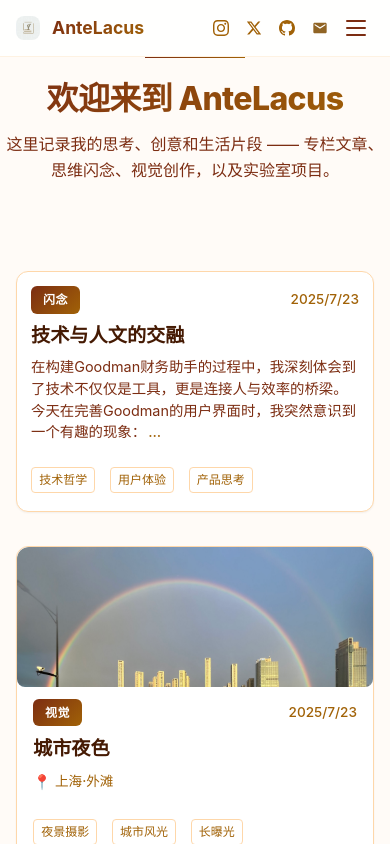
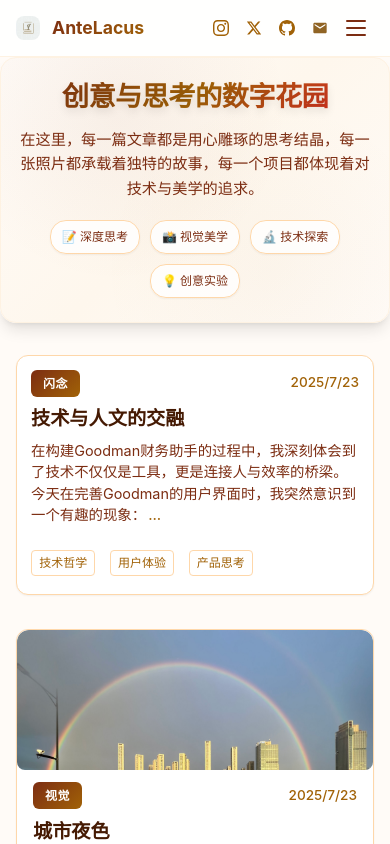
Before and after one commit to antelacus/project-antelacus, a Next.js app: page / in a window 390 px wide. Shown: the top 844 px of the page. Built offline with nearby package versions, Linux system fonts and the light colour scheme.

Commit message:
feat: optimize PhotoSwipe integration and UI improvements
- Customize PhotoSwipe behavior (single-click for controls, double-click for zoom)
- Simplify photo metadata display
- Enhance gallery grid and homepage hero section
- Restructure README with clearer format
- Update dependencies

```diff
--- a/package.json
+++ b/package.json
@@ -11,6 +11,7 @@
   },
   "dependencies": {
     "gray-matter": "^4.0.3",
+    "image-size": "^2.0.2",
     "next": "15.4.2",
     "next-mdx-remote": "^5.0.0",
     "next-tweet": "^0.8.1",
--- a/src/app/gallery/[slug]/page.tsx
+++ b/src/app/gallery/[slug]/page.tsx
@@ -77,7 +77,7 @@ export default async function GalleryPage({ params }: { params: Promise<{ slug:
       </div>
 
       <div className="gallery-photos">
-        <PhotoViewer photos={photo.photos} />
+        <PhotoViewer photos={photo.photos} location={photo.location} date={photo.date} />
       </div>
 
       {photo.content && (
--- a/src/app/globals.css
+++ b/src/app/globals.css
@@ -981,10 +981,7 @@ a:focus {
   transition: all 0.3s cubic-bezier(0.4, 0, 0.2, 1);
 }
 
-/* 保留旧的masonry-item类以防向后兼容问题 */
-.masonry-item {
-  transition: all 0.3s ease;
-}
+/* 已移除重复的masonry-item类定义 */
 
 /* === 响应式设计 === */
 @media (max-width: 768px) {
@@ -1109,53 +1106,161 @@ p {
   line-height: 1.7;
 }
 
-/* === 主页样式 === */
+/* === 主页样式（全面升级） === */
 .homepage {
   position: relative;
 }
 
 .homepage-hero {
-  margin-bottom: 3rem;
-  padding: 2rem 0;
+  margin-bottom: 2.5rem;
+  padding: 2.5rem 0;
   text-align: center;
   position: relative;
+  background: linear-gradient(
+    135deg,
+    var(--color-bg) 0%,
+    var(--color-bg-secondary) 50%,
+    var(--color-bg) 100%
+  );
+  border-radius: var(--radius-xl);
+  border: 1px solid var(--color-border-subtle);
+  box-shadow: var(--shadow-lg);
+  overflow: hidden;
 }
 
 .homepage-hero::before {
   content: '';
   position: absolute;
   top: 0;
-  left: 50%;
-  transform: translateX(-50%);
-  width: 100px;
-  height: 1px;
-  background: var(--gradient-primary);
-  margin-bottom: 2rem;
+  left: 0;
+  right: 0;
+  bottom: 0;
+  background: radial-gradient(
+    circle at 30% 20%,
+    rgba(124, 45, 18, 0.05) 0%,
+    transparent 50%
+  ),
+  radial-gradient(
+    circle at 70% 80%,
+    rgba(161, 98, 7, 0.03) 0%,
+    transparent 50%
+  );
+  pointer-events: none;
 }
 
 .hero-content {
-  max-width: 600px;
+  max-width: 650px;
   margin: 0 auto;
+  position: relative;
+  z-index: 2;
+  animation: heroFadeIn 1s ease-out;
+}
+
+@keyframes heroFadeIn {
+  from {
+    opacity: 0;
+    transform: translateY(30px);
+  }
+  to {
+    opacity: 1;
+    transform: translateY(0);
+  }
 }
 
 .hero-title {
-  font-size: 2.5rem;
+  font-size: 2.4rem;
   font-weight: 800;
   margin-bottom: 1rem;
-  background: var(--gradient-primary);
+  background: linear-gradient(
+    135deg,
+    var(--color-primary) 0%,
+    var(--color-secondary) 50%,
+    var(--color-accent) 100%
+  );
   background-clip: text;
   -webkit-background-clip: text;
   -webkit-text-fill-color: transparent;
   letter-spacing: -0.02em;
   line-height: 1.1;
+  text-shadow: 0 4px 8px rgba(0, 0, 0, 0.1);
+  animation: titleSlideIn 1.2s ease-out 0.3s both;
+}
+
+@keyframes titleSlideIn {
+  from {
+    opacity: 0;
+    transform: translateY(20px) scale(0.95);
+  }
+  to {
+    opacity: 1;
+    transform: translateY(0) scale(1);
+  }
 }
 
 .hero-description {
-  font-size: 1.1rem;
+  font-size: 1.05rem;
   color: var(--color-text-secondary);
   line-height: 1.6;
-  margin-bottom: 2rem;
+  margin-bottom: 1.8rem;
   font-weight: 400;
+  max-width: 550px;
+  margin-left: auto;
+  margin-right: auto;
+  animation: descriptionFadeIn 1.4s ease-out 0.6s both;
+}
+
+@keyframes descriptionFadeIn {
+  from {
+    opacity: 0;
+    transform: translateY(15px);
+  }
+  to {
+    opacity: 1;
+    transform: translateY(0);
+  }
+}
+
+.hero-highlights {
+  display: flex;
+  justify-content: center;
+  gap: 1.2rem;
+  flex-wrap: wrap;
+  animation: highlightsFadeIn 1.6s ease-out 0.9s both;
+}
+
+@keyframes highlightsFadeIn {
+  from {
+    opacity: 0;
+    transform: translateY(10px);
+  }
+  to {
+    opacity: 1;
+    transform: translateY(0);
+  }
+}
+
+.highlight-item {
+  display: inline-flex;
+  align-items: center;
+  gap: 0.4rem;
+  padding: 0.6rem 1rem;
+  background: rgba(255, 255, 255, 0.8);
+  border: 1px solid var(--color-border);
+  border-radius: var(--radius-xl);
+  font-size: 0.85rem;
+  font-weight: 500;
+  color: var(--color-text-secondary);
+  backdrop-filter: blur(8px);
+  box-shadow: var(--shadow-sm);
+  transition: all 0.3s cubic-bezier(0.4, 0, 0.2, 1);
+  cursor: default;
+}
+
+.highlight-item:hover {
+  transform: translateY(-2px) scale(1.05);
+  box-shadow: var(--shadow-md);
+  background: rgba(255, 255, 255, 0.95);
+  border-color: var(--color-primary-light);
 }
 
 .hero-stats {
@@ -1195,14 +1300,29 @@ p {
   padding: 0 1rem;
 }
 
-/* === 响应式主页设计 === */
-@media (max-width: 640px) {
+/* === 响应式主页设计（升级） === */
+@media (max-width: 768px) {
+  .homepage-hero {
+    margin-bottom: 2rem;
+    padding: 2rem 1rem;
+  }
+
   .hero-title {
     font-size: 2rem;
   }
 
   .hero-description {
     font-size: 1rem;
+    margin-bottom: 1.5rem;
+  }
+
+  .hero-highlights {
+    gap: 0.8rem;
+  }
+
+  .highlight-item {
+    padding: 0.5rem 0.8rem;
+    font-size: 0.8rem;
   }
 
   .hero-stats {
@@ -1217,10 +1337,29 @@ p {
   .stat-label {
     font-size: 0.8rem;
   }
-
+}
+
+@media (max-width: 480px) {
   .homepage-hero {
-    margin-bottom: 2rem;
-    padding: 1.5rem 0;
+    padding: 1.5rem 1rem;
+  }
+
+  .hero-title {
+    font-size: 1.7rem;
+  }
+
+  .hero-description {
+    font-size: 0.95rem;
+    margin-bottom: 1.2rem;
+  }
+
+  .hero-highlights {
+    gap: 0.6rem;
+  }
+
+  .highlight-item {
+    padding: 0.4rem 0.7rem;
+    font-size: 0.75rem;
   }
 }
 
@@ -1348,53 +1487,65 @@ p {
   padding: 2rem 1rem;
 }
 
+/* === Gallery Header 美化 === */
 .gallery-header {
+  text-align: center;
   margin-bottom: 3rem;
+  padding: 2rem 0;
+  background: linear-gradient(
+    135deg,
+    var(--color-bg) 0%,
+    var(--color-bg-secondary) 100%
+  );
+  border-radius: var(--radius-xl);
+  box-shadow: var(--shadow-sm);
+  border: 1px solid var(--color-border-subtle);
 }
 
 .gallery-breadcrumb {
   display: flex;
   align-items: center;
+  justify-content: center;
   gap: 0.5rem;
   margin-bottom: 1.5rem;
   font-size: 0.9rem;
 }
 
 .breadcrumb-link {
-  color: var(--color-text-muted);
+  color: var(--color-primary);
   text-decoration: none;
-  transition: color 0.2s ease;
+  padding: 0.25rem 0.5rem;
+  border-radius: var(--radius-sm);
+  transition: all 0.2s ease;
 }
 
 .breadcrumb-link:hover {
-  color: var(--color-primary);
+  background: var(--color-primary-light);
+  color: var(--color-primary-hover);
 }
 
 .breadcrumb-separator {
   color: var(--color-text-muted);
+  font-weight: 300;
 }
 
 .breadcrumb-current {
-  color: var(--color-text);
+  color: var(--color-text-secondary);
   font-weight: 500;
-}
-
-.gallery-meta {
-  text-align: center;
 }
 
 .gallery-title {
   font-size: 2.5rem;
   font-weight: 700;
-  color: var(--color-text);
-  margin-bottom: 1rem;
-  line-height: 1.2;
+  color: var(--color-primary);
+  margin: 0 0 1rem 0;
+  text-shadow: 0 2px 4px rgba(0, 0, 0, 0.1);
 }
 
 .gallery-info {
   display: flex;
+  align-items: center;
   justify-content: center;
-  align-items: center;
   gap: 1.5rem;
   margin-bottom: 1rem;
   flex-wrap: wrap;
@@ -1405,15 +1556,20 @@ p {
 .gallery-count {
   display: flex;
   align-items: center;
-  gap: 0.25rem;
+  gap: 0.375rem;
   color: var(--color-text-muted);
-  font-size: 0.9rem;
+  font-size: 0.95rem;
   font-weight: 500;
+  padding: 0.5rem 0.75rem;
+  background: rgba(255, 255, 255, 0.6);
+  border-radius: var(--radius-lg);
+  border: 1px solid var(--color-border-subtle);
+  backdrop-filter: blur(4px);
 }
 
 .gallery-location .location-icon,
 .gallery-count .count-icon {
-  font-size: 1rem;
+  font-size: 1.1rem;
 }
 
 .gallery-caption {
@@ -1421,41 +1577,79 @@ p {
   color: var(--color-text-secondary);
   line-height: 1.6;
   max-width: 600px;
-  margin: 0 auto;
-}
-
-/* === Photo Grid 样式 === */
+  margin: 1.5rem auto 0;
+  padding: 1rem 1.5rem;
+  background: rgba(255, 255, 255, 0.4);
+  border-radius: var(--radius-lg);
+  border: 1px solid var(--color-border-subtle);
+}
+
+/* 响应式优化 */
+@media (max-width: 768px) {
+  .gallery-header {
+    margin-bottom: 2rem;
+    padding: 1.5rem 1rem;
+  }
+
+  .gallery-title {
+    font-size: 2rem;
+  }
+
+  .gallery-info {
+    flex-direction: column;
+    gap: 0.75rem;
+  }
+
+  .gallery-date,
+  .gallery-location,
+  .gallery-count {
+    font-size: 0.9rem;
+    padding: 0.4rem 0.6rem;
+  }
+
+  .gallery-caption {
+    font-size: 1rem;
+    padding: 0.75rem 1rem;
+    margin: 1rem auto 0;
+  }
+}
+
+/* === Photo Grid 样式（美化升级） === */
 .photo-grid {
   display: grid;
-  grid-template-columns: repeat(auto-fill, minmax(280px, 1fr));
-  gap: 1rem;
+  grid-template-columns: repeat(auto-fill, minmax(320px, 1fr));
+  gap: 1.5rem;
   margin-bottom: 3rem;
+  padding: 1rem 0;
 }
 
 .photo-grid-item {
   position: relative;
   aspect-ratio: 4/3;
-  border-radius: var(--radius-lg);
+  border-radius: var(--radius-xl);
   overflow: hidden;
   cursor: pointer;
-  transition: all 0.3s cubic-bezier(0.4, 0, 0.2, 1);
-  box-shadow: var(--shadow-sm);
+  transition: all 0.4s cubic-bezier(0.4, 0, 0.2, 1);
+  box-shadow: var(--shadow-md);
+  background: var(--color-card-bg);
 }
 
 .photo-grid-item:hover {
-  transform: translateY(-4px);
-  box-shadow: var(--shadow-lg);
+  transform: translateY(-8px) scale(1.02);
+  box-shadow: var(--shadow-xl);
 }
 
 .photo-grid-image {
   width: 100%;
   height: 100%;
   object-fit: cover;
-  transition: transform 0.3s ease;
+  transition: all 0.4s cubic-bezier(0.4, 0, 0.2, 1);
+  background: var(--color-bg-secondary);
 }
 
 .photo-grid-item:hover .photo-grid-image {
-  transform: scale(1.05);
+  transform: scale(1.08);
+  filter: brightness(1.05) contrast(1.1);
 }
 
 .photo-grid-overlay {
@@ -1465,18 +1659,18 @@ p {
   right: 0;
   bottom: 0;
   background: linear-gradient(
-    180deg,
-    rgba(0, 0, 0, 0.7) 0%,
+    135deg,
+    rgba(0, 0, 0, 0.6) 0%,
     rgba(0, 0, 0, 0) 30%,
     rgba(0, 0, 0, 0) 70%,
-    rgba(0, 0, 0, 0.3) 100%
+    rgba(0, 0, 0, 0.4) 100%
   );
   opacity: 0;
-  transition: opacity 0.3s ease;
+  transition: all 0.3s cubic-bezier(0.4, 0, 0.2, 1);
   display: flex;
   align-items: flex-start;
-  justify-content: flex-end;
-  padding: 1rem;
+  justify-content: space-between;
+  padding: 1.25rem;
 }
 
 .photo-grid-item:hover .photo-grid-overlay {
@@ -1484,13 +1678,65 @@ p {
 }
 
 .photo-grid-info {
-  background: rgba(0, 0, 0, 0.8);
-  color: white;
-  padding: 0.25rem 0.5rem;
-  border-radius: var(--radius-sm);
-  font-size: 0.8rem;
+  background: rgba(255, 255, 255, 0.95);
+  color: var(--color-text);
+  padding: 0.5rem 0.75rem;
+  border-radius: var(--radius-lg);
+  font-size: 0.875rem;
   font-weight: 600;
-  backdrop-filter: blur(4px);
+  backdrop-filter: blur(8px);
+  box-shadow: var(--shadow-sm);
+  border: 1px solid rgba(255, 255, 255, 0.2);
+  transform: translateY(-10px);
+  transition: all 0.3s ease;
+}
+
+.photo-grid-item:hover .photo-grid-info {
+  transform: translateY(0);
+}
+
+/* 添加图片加载效果 */
+.photo-grid-image {
+  animation: photoFadeIn 0.6s ease-out;
+}
+
+@keyframes photoFadeIn {
+  from {
+    opacity: 0;
+    transform: scale(1.1);
+  }
+  to {
+    opacity: 1;
+    transform: scale(1);
+  }
+}
+
+/* 响应式优化 */
+@media (max-width: 768px) {
+  .photo-grid {
+    grid-template-columns: 1fr;
+    gap: 1rem;
+    padding: 0.5rem 0;
+  }
+
+  .photo-grid-item {
+    aspect-ratio: 16/10;
+  }
+
+  .photo-grid-overlay {
+    padding: 1rem;
+  }
+
+  .photo-grid-item:hover {
+    transform: translateY(-4px) scale(1.01);
+  }
+}
+
+@media (min-width: 769px) and (max-width: 1024px) {
+  .photo-grid {
+    grid-template-columns: repeat(auto-fill, minmax(280px, 1fr));
+    gap: 1.25rem;
+  }
 }
 
 /* === PhotoSwipe 移动端优化 === */
@@ -1509,6 +1755,11 @@ p {
 .pswp__zoom-wrap,
 .pswp__img {
   touch-action: none;
+}
+
+/* 覆盖PhotoSwipe图片的鼠标指针，去除放大镜效果 */
+.pswp__img {
+  cursor: default !important;
 }
 
 /* === 自定义照片信息样式 === */
@@ -1536,18 +1787,30 @@ p {
   pointer-events: auto;
 }
 
-.photo-info-content {
+.custom-photo-info .photo-info-content {
+  display: flex;
+  flex-direction: column;
+  align-items: center;
+  justify-content: center;
   padding: 2rem;
   padding-bottom: max(2rem, env(safe-area-inset-bottom));
   max-height: 40vh;
   overflow-y: auto;
 }
 
-.photo-counter {
+.custom-photo-info .photo-counter {
   font-size: 1.1rem;
   font-weight: 600;
   margin-bottom: 1rem;
   color: rgba(255, 255, 255, 0.9);
+  text-align: center;
+}
+
+.custom-photo-info .photo-details {
+  display: flex;
+  flex-direction: column;
+  align-items: center;
+  gap: 0.75rem;
   text-align: center;
 }
 
@@ -1633,6 +1896,11 @@ p {
   display: none;
 }
 
+/* 只显示PhotoSwipe关闭按钮，隐藏其他所有控件 */
+.pswp__button:not(.pswp__button--close) {
+  display: none !important;
+}
+
 /* === Gallery Content === */
 .gallery-content {
   margin-bottom: 3rem;
--- a/src/app/page.tsx
+++ b/src/app/page.tsx
@@ -50,10 +50,16 @@ export default async function HomePage() {
     <main className="homepage">
       <section className="homepage-hero">
         <div className="hero-content">
-          <h1 className="hero-title">欢迎来到 AnteLacus</h1>
+          <h1 className="hero-title">创意与思考的数字花园</h1>
           <p className="hero-description">
-            这里记录我的思考、创意和生活片段 —— 专栏文章、思维闪念、视觉创作，以及实验室项目。
+            在这里，每一篇文章都是用心雕琢的思考结晶，每一张照片都承载着独特的故事，每一个项目都体现着对技术与美学的追求。
           </p>
+          <div className="hero-highlights">
+            <span className="highlight-item">📝 深度思考</span>
+            <span className="highlight-item">📸 视觉美学</span>
+            <span className="highlight-item">🔬 技术探索</span>
+            <span className="highlight-item">💡 创意实验</span>
+          </div>
         </div>
       </section>
 
```
Also changed, not shown: src/components/PhotoViewer.tsx (+24 -22 lines), 2 other files (tests, documents, lock files or other folders).
